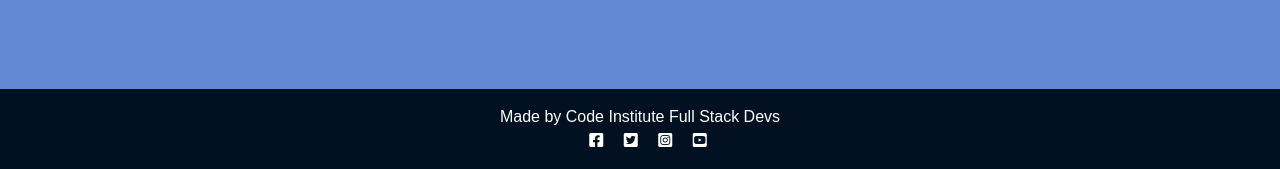
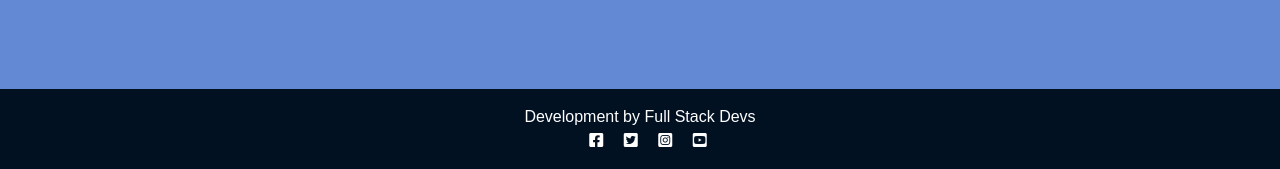
Before and after one commit to AmandaCIdev/love_wellness, a Django app: page / in a window 1280 px wide. Shown: the part 631-800 px from the top of the page. Run offline with Django 4.2, Linux system fonts and the light colour scheme; data that the repository does not hold is empty.

Commit message:
Add: syntax in base.html

```diff
--- a/templates/base.html
+++ b/templates/base.html
@@ -110,7 +110,7 @@
 
     <!-- Footer -->
     <footer class="footer mt-auto py-3 dark-bg">
-        <p class="m-0 text-center text-white">{% block copyright %}Made by Code Institute Full Stack
+        <p class="m-0 text-center text-white">{% block copyright %}Development by Full Stack
             Devs{% endblock copyright %}</p>
         <p class="m-0 text-center text-white"> <i class="fab fa-facebook-square ms-3"></i>
             <i class="fab fa-twitter-square ms-3"></i>
```
